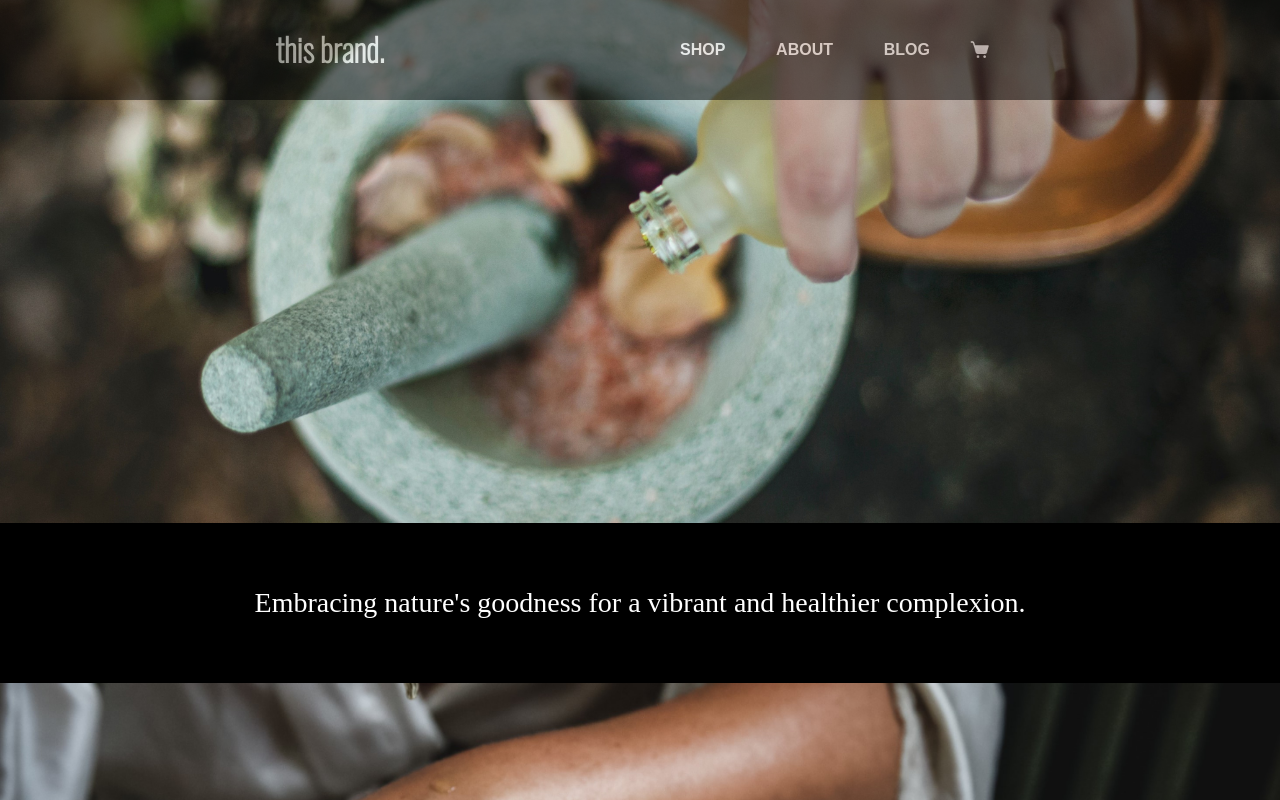
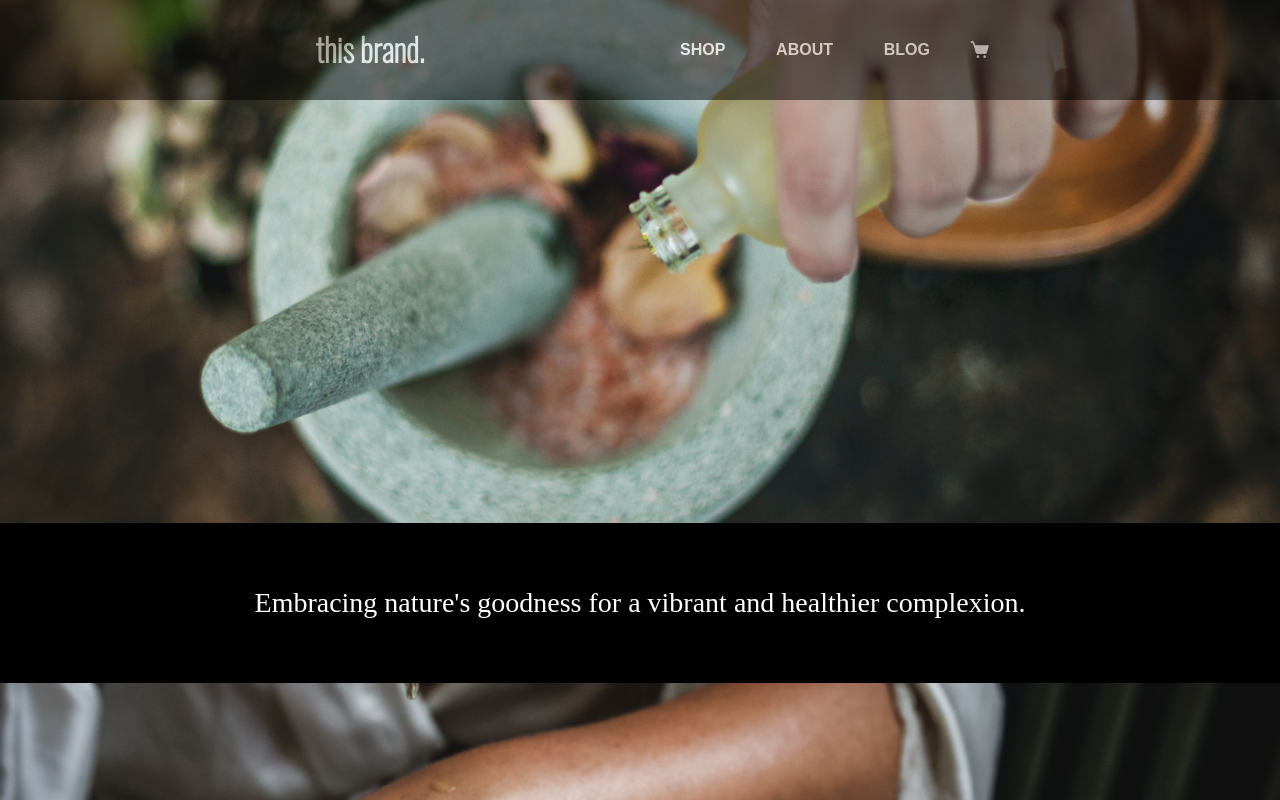
Before and after one commit to darcywinterhill/webshop, a React (Create React App) app: page / in a window 1280 px wide. Shown: the top 800 px of the page. Built offline with nearby package versions, Linux system fonts and the light colour scheme; a web font is replaced by a local one.

Commit message:
changed width of logo

```diff
--- a/src/components/styling/Brand.css
+++ b/src/components/styling/Brand.css
@@ -1,11 +1,11 @@
 .BrandContainer {
-  width: 120px;
+  width: 200px;
   height: 50px;
   position: absolute;
   top: 0;
   right: 50%;
-  margin-left: -60px;
-  margin-right: -60px;
+  margin-left: -100px;
+  margin-right: -100px;
 }
 
 .HomeLink {
```
